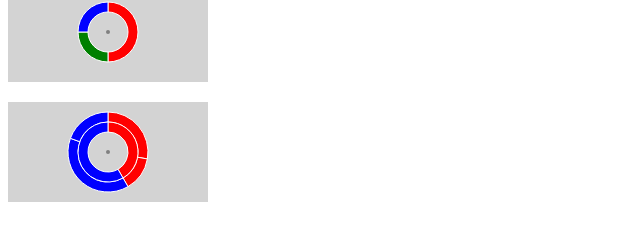
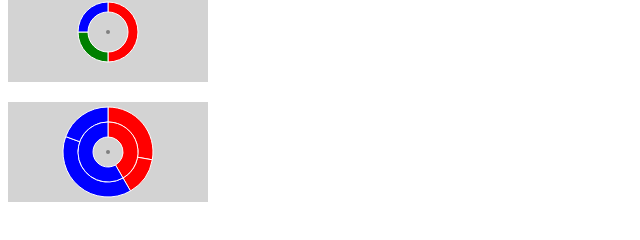
Before and after one commit to hski-github/spotfire-sunburst-chart, a website: page prototypes/arc.html in a window 1280 px wide. Shown: the part 154-394 px from the top of the page, 0-640 px from the left. Drawn offline with Linux system fonts and the light colour scheme.

Commit message:
Changing donut sizes

```diff
--- a/prototypes/arc.html
+++ b/prototypes/arc.html
@@ -7,12 +7,12 @@
 
 function myFunction(){
 
-	document.getElementById("p0").setAttribute("d", createDonutSlice(0,100,30,40) );
-	document.getElementById("p1").setAttribute("d", createDonutSlice(100,150,30,40) );
-	document.getElementById("p2").setAttribute("d", createDonutSlice(150,290,30,40) );
-	document.getElementById("p3").setAttribute("d", createDonutSlice(290,360,30,40) );
-	document.getElementById("p4").setAttribute("d", createDonutSlice(0,150,20,30) );
-	document.getElementById("p5").setAttribute("d", createDonutSlice(150,360,20,30) );
+	document.getElementById("p0").setAttribute("d", createDonutSlice(0,100,30,45) );
+	document.getElementById("p1").setAttribute("d", createDonutSlice(100,150,30,45) );
+	document.getElementById("p2").setAttribute("d", createDonutSlice(150,290,30,45) );
+	document.getElementById("p3").setAttribute("d", createDonutSlice(290,360,30,45) );
+	document.getElementById("p4").setAttribute("d", createDonutSlice(0,150,15,30) );
+	document.getElementById("p5").setAttribute("d", createDonutSlice(150,360,15,30) );
 
 }
 
```
